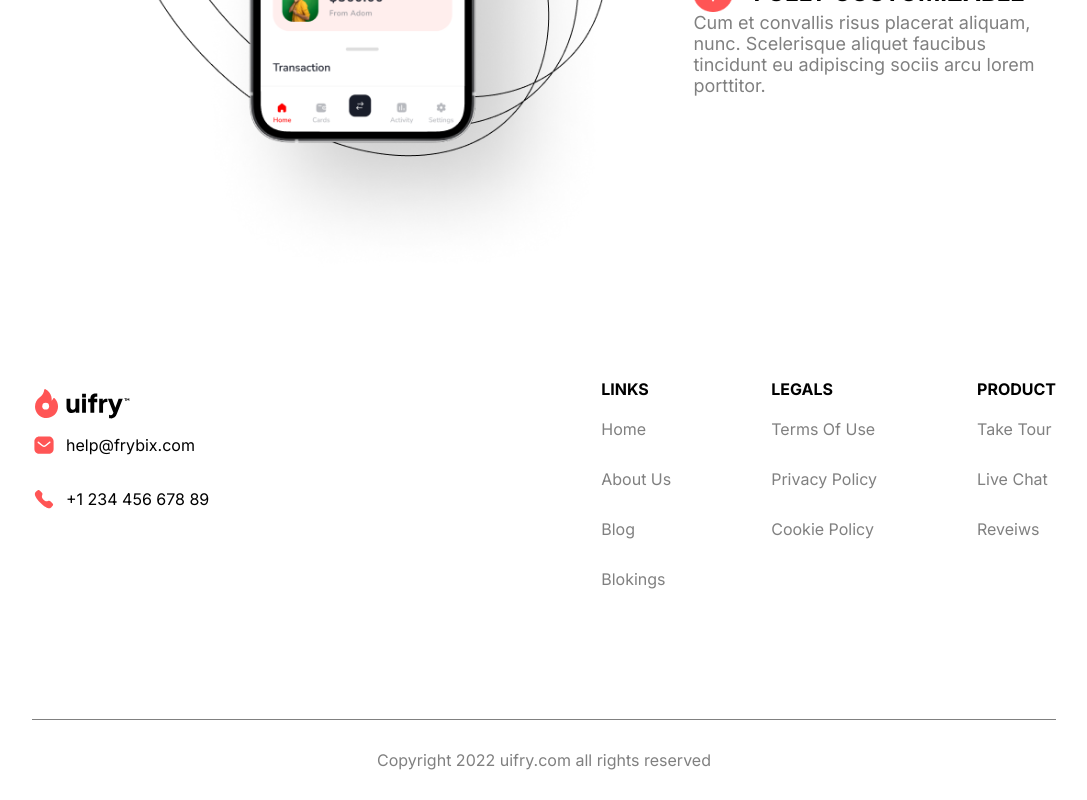
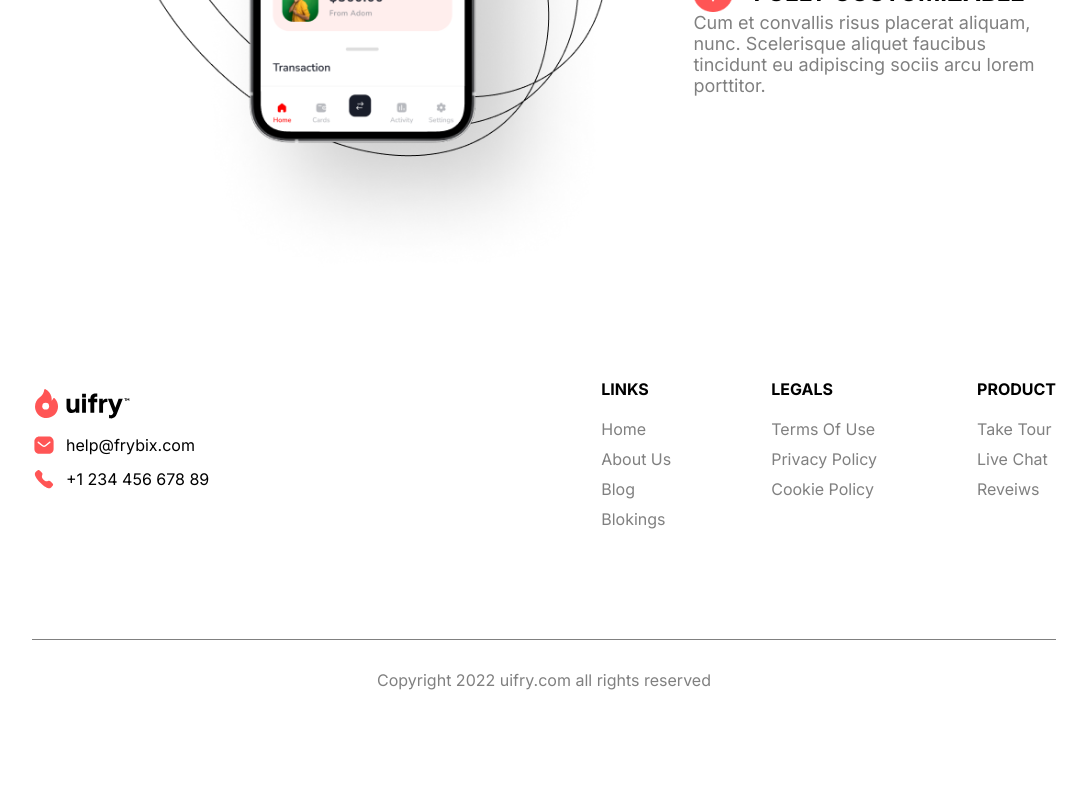
Before and after one commit to KiwiScreams/Landing-page-Next.js, a Next.js app: page / in a window 1280 px wide. Shown: the part 1921-2721 px from the top of the page, without its empty margins (96-1183 px from the left). After the commit the page ends 2641 px from the top, so only its background shows below. Built offline with nearby package versions, Linux system fonts and the light colour scheme.

Commit message:
smooth scroll

```diff
--- a/src/app/components/footer/Footer.css
+++ b/src/app/components/footer/Footer.css
@@ -23,7 +23,7 @@ footer ul h4 {
   margin-bottom: 20px;
 }
 footer li {
-  margin-bottom: 30px;
+  margin-bottom: 10px;
 }
 footer li a {
   color: grey;
--- a/src/app/components/footer/Footer.tsx
+++ b/src/app/components/footer/Footer.tsx
@@ -8,9 +8,21 @@ export default function Footer() {
       <footer>
         <div className="footer-top">
           <ul className="logo">
-            <Image src="/logo.svg" alt="" width={100} height={50} />
-            <li><Image src="/mail.svg" alt="" width={24} height={24} />help@frybix.com</li>
-            <li><Image src="/phone.svg" alt="" width={24} height={24} />+1 234 456 678 89</li>
+            <Link
+              href="/"
+              scroll={true}
+              onClick={() => window.scrollTo({ top: 0, behavior: "smooth" })}
+            >
+              <Image src="/logo.svg" alt="" width={100} height={50} />
+            </Link>
+            <li>
+              <Image src="/mail.svg" alt="" width={24} height={24} />
+              help@frybix.com
+            </li>
+            <li>
+              <Image src="/phone.svg" alt="" width={24} height={24} />
+              +1 234 456 678 89
+            </li>
           </ul>
           <div className="footer-body">
             <ul>
--- a/src/app/globals.css
+++ b/src/app/globals.css
@@ -7,6 +7,10 @@
   transition: 0.3s;
   border: none;
   outline: none;
+}
+html, body
+{
+  scroll-behavior: smooth;
 }
 :root {
   --white-clr: #fff;
```
